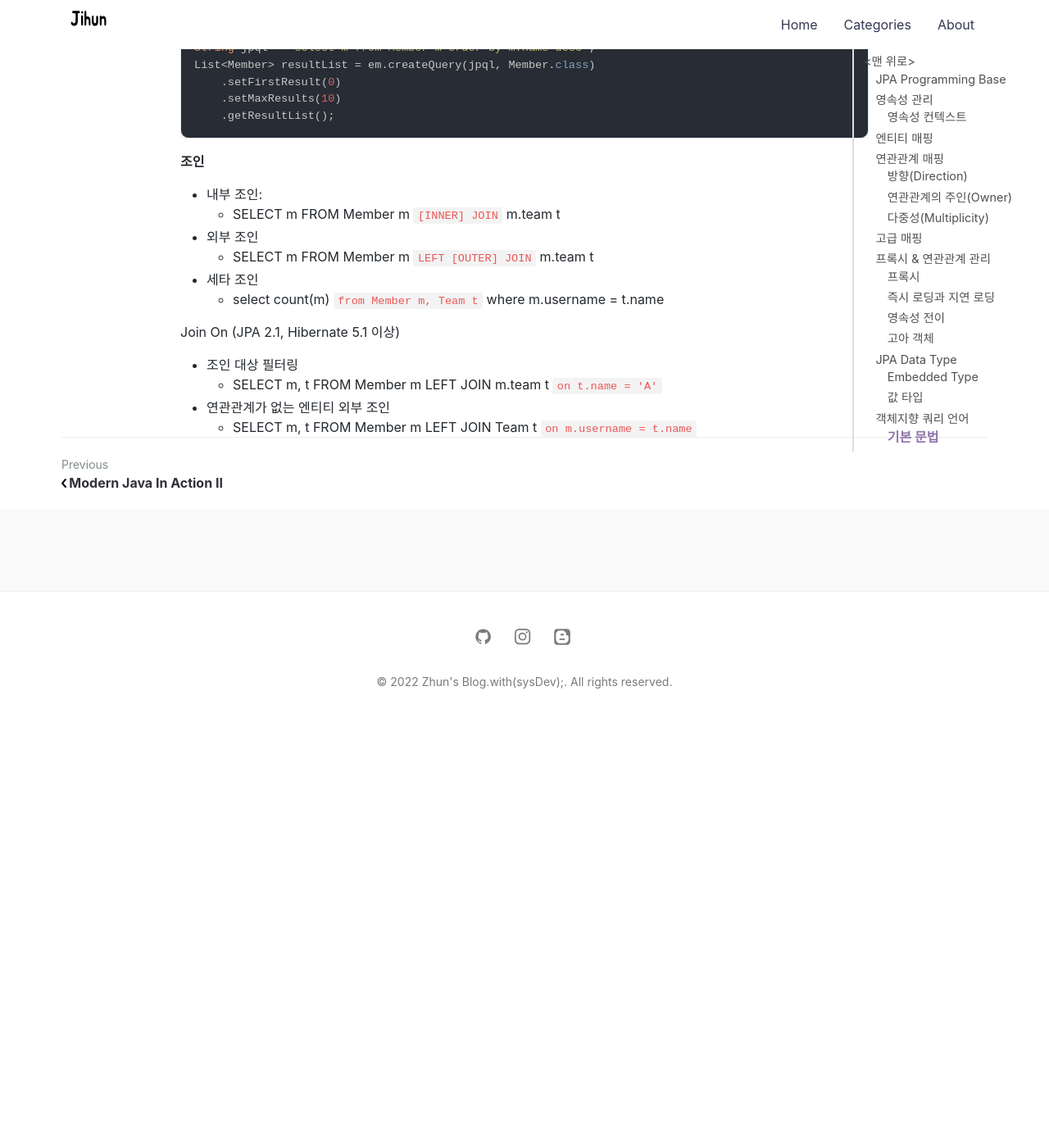
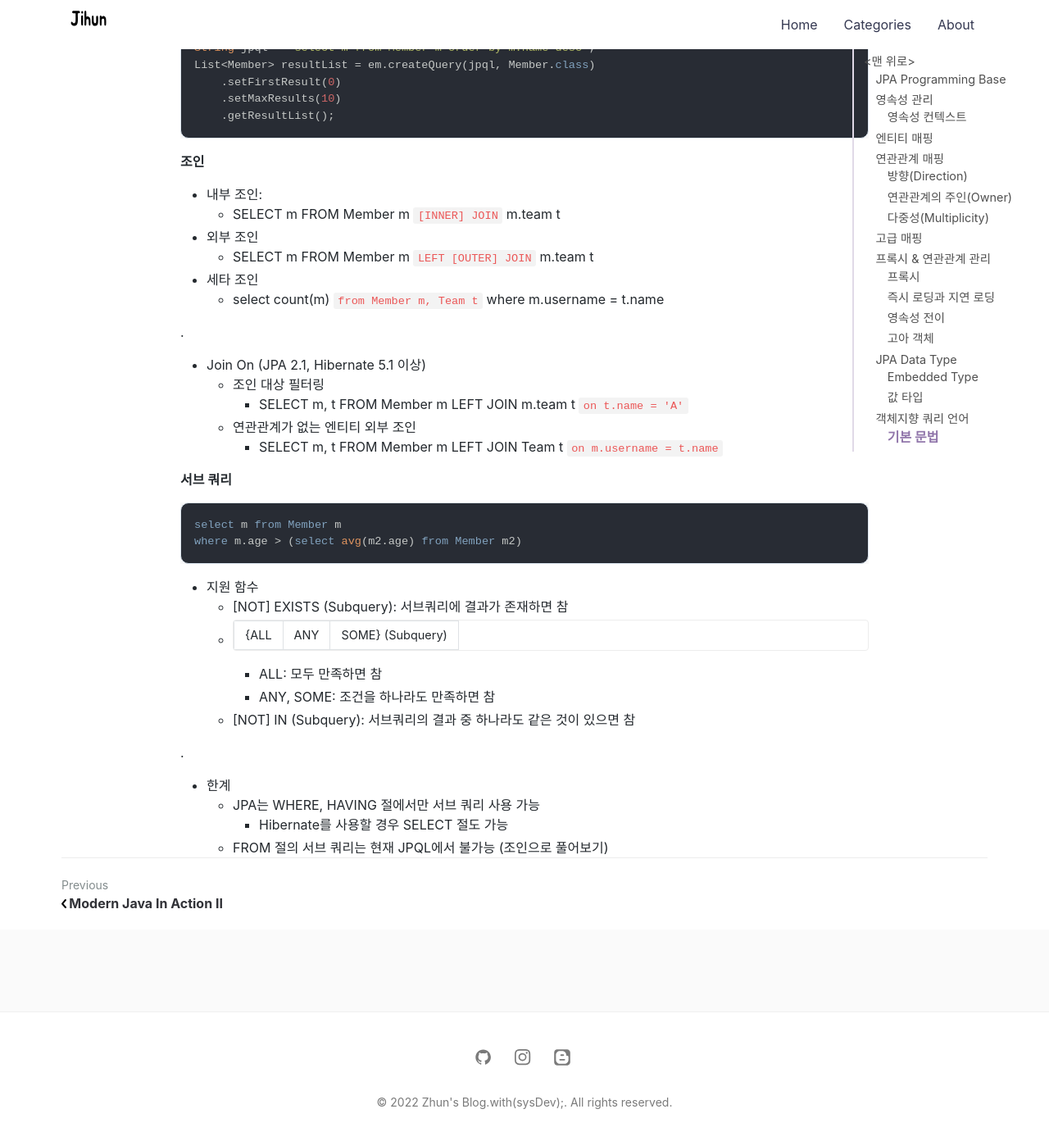
Before and after one commit to jihunparkme/jihunparkme.github.io, a Jekyll site: the page built from _posts/2022-03-29-JPA-Programming-base.md, in a window 1280 px wide and 1400 px high, scrolled down 24833 px. Shown: the top 1392 px of the window at 82% size. Built offline with Jekyll 4.4.1, drawn with Linux system fonts in a browser that asks for light colours; nearby versions of some CDN libraries; comment, search, counter and statistics services are not loaded; before the commit the page ends 25720 px from its top, so only the background shows below that.

Commit message:
[객체지향 쿼리 언어1] 서브 쿼리

````diff
--- a/_posts/2022-03-29-JPA-Programming-base.md
+++ b/_posts/2022-03-29-JPA-Programming-base.md
@@ -1037,8 +1037,31 @@ List<Member> resultList = em.createQuery(jpql, Member.class)
 - 세타 조인
   - select count(m) `from Member m, Team t` where m.username = t.name
 
-Join On (JPA 2.1, Hibernate 5.1 이상)
+.
+
+- Join On (JPA 2.1, Hibernate 5.1 이상)
   - 조인 대상 필터링
     - SELECT m, t FROM Member m LEFT JOIN m.team t `on t.name = 'A' `
   - 연관관계가 없는 엔티티 외부 조인
     - SELECT m, t FROM Member m LEFT JOIN Team t `on m.username = t.name`
+
+**서브 쿼리**
+
+```java
+select m from Member m
+where m.age > (select avg(m2.age) from Member m2)
+```
+
+- 지원 함수
+  - [NOT] EXISTS (Subquery): 서브쿼리에 결과가 존재하면 참
+  - {ALL | ANY | SOME} (Subquery)
+    - ALL: 모두 만족하면 참
+    - ANY, SOME: 조건을 하나라도 만족하면 참
+  - [NOT] IN (Subquery): 서브쿼리의 결과 중 하나라도 같은 것이 있으면 참
+
+.
+
+- 한계
+  - JPA는 WHERE, HAVING 절에서만 서브 쿼리 사용 가능
+    - Hibernate를 사용할 경우 SELECT 절도 가능
+  - FROM 절의 서브 쿼리는 현재 JPQL에서 불가능 (조인으로 풀어보기)
````
